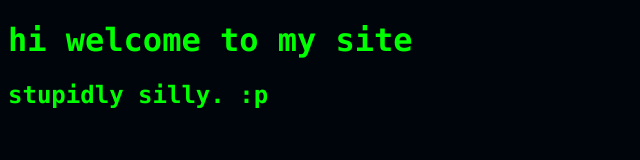
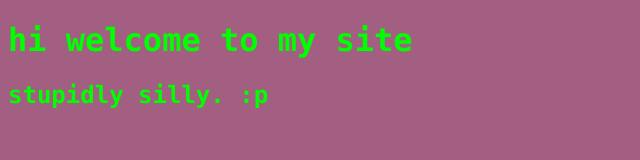
Before and after one commit to thereal-svien/thereal-svien.github.io, a plain HTML site: page index.html in a window 1280 px wide. Shown: the whole page, without its empty margins (0-640 px from the left). Drawn offline with Linux system fonts and the light colour scheme.

Commit message:
better-lookin

```diff
--- a/styles.css
+++ b/styles.css
@@ -1,6 +1,5 @@
 body {
-background-color: #00050b;
-color: #ffffff;
+background-color: #a25f82; /* #00050b*/
 color: #00ff00;
 transition: color 0.5;
 font-family: Consolas;
```
